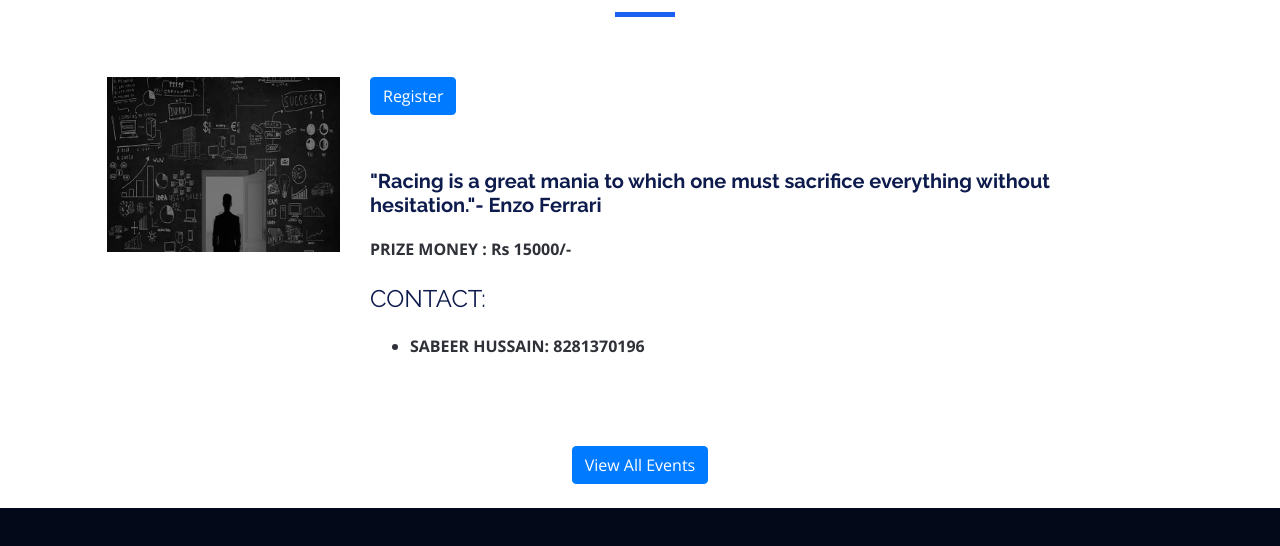
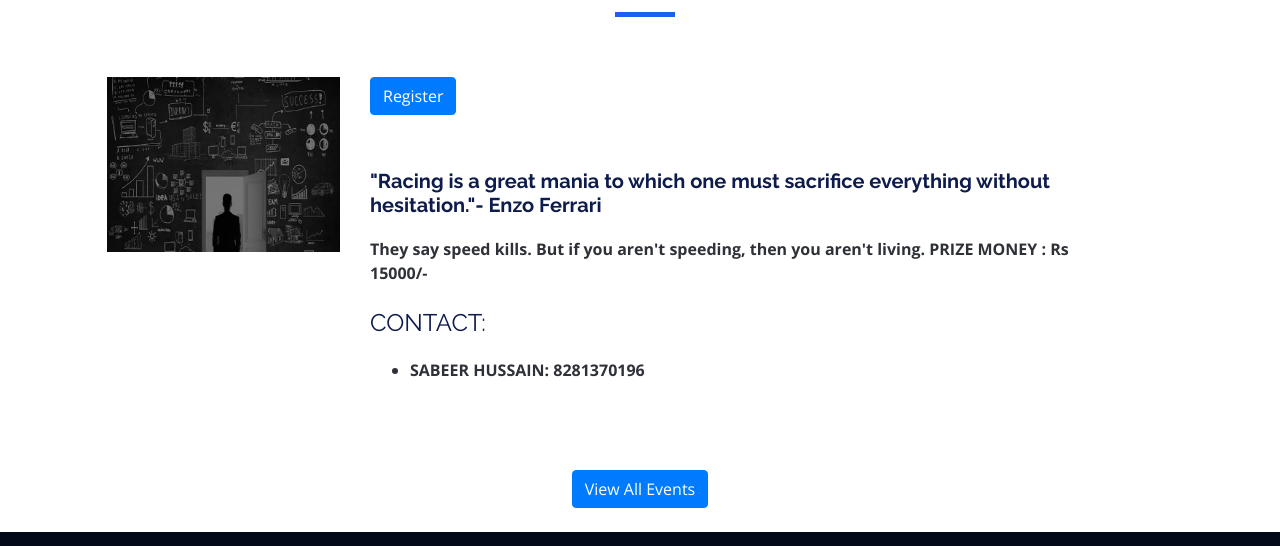
Before and after one commit to aswinavofficial/vyapti2k19, a plain HTML site: page events/me/full_throttle.html in a window 1280 px wide. Shown: the part 177-723 px from the top of the page. Drawn offline with nearby package versions, Linux system fonts and the light colour scheme.

Commit message:
updated wetnwild

```diff
--- a/events/me/full_throttle.html
+++ b/events/me/full_throttle.html
@@ -99,6 +99,8 @@
               <p><b>
                 <h5> "Racing is a great mania to which one must sacrifice everything without hesitation."- Enzo
                   Ferrari </h5>
+                  They say speed kills. But if you aren't speeding, then you aren't living.
+
              PRIZE MONEY : Rs 15000/-    <br/> <br/>
 <h4>CONTACT: </h4>
             <ul>
```
